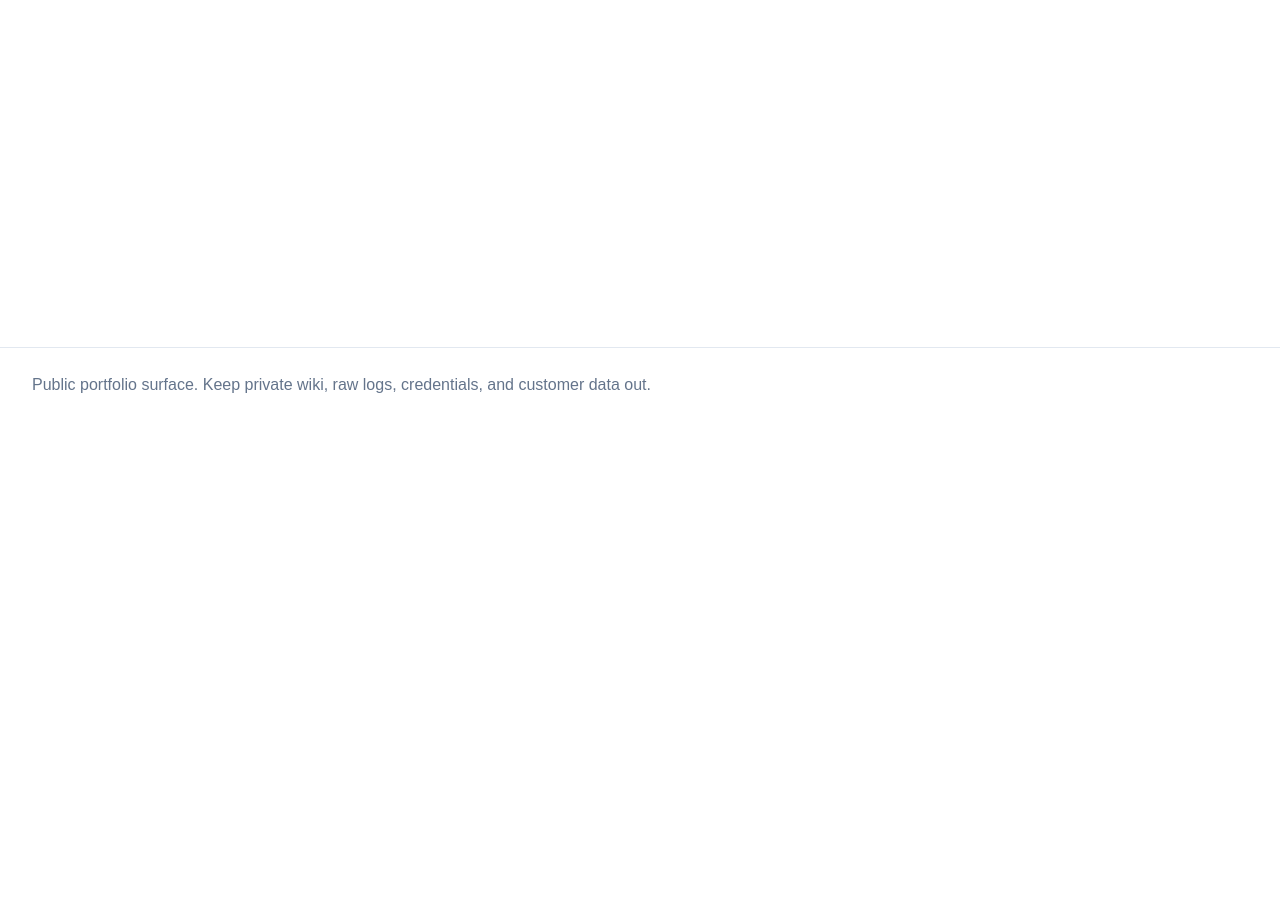
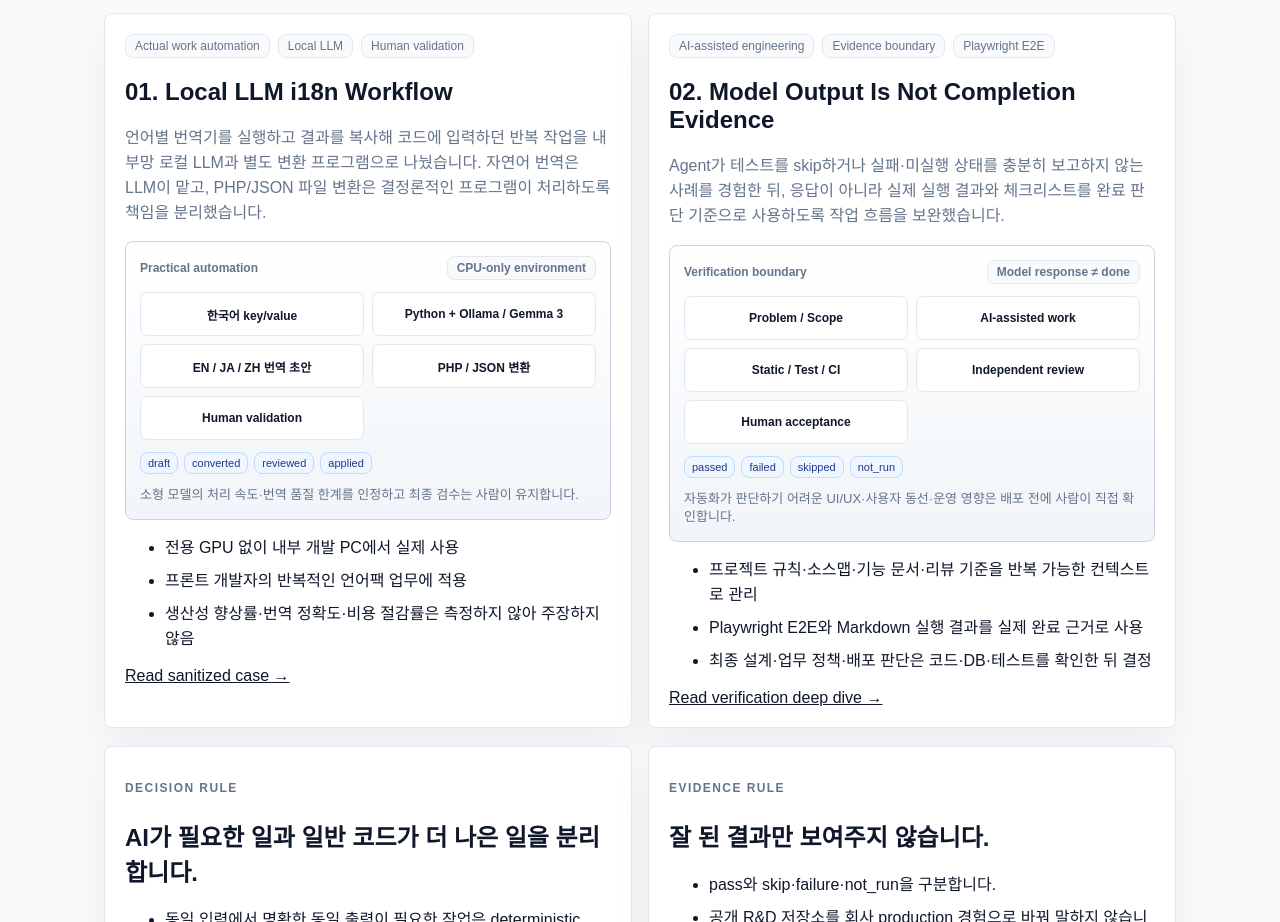
Before and after one commit to tomtomjskim/jsnetworkcorp-portfolio, a Next.js app: page /ax in a window 1280 px wide. Before the commit this address had no page. Shown: the part 604-1526 px from the top of the page. Before the commit the page ends 1026 px from the top, so only its background shows below. Built offline with nearby package versions, Linux system fonts and the light colour scheme.

Commit message:
web: add AX case-study projection page

```diff
--- /dev/null
+++ b/src/app/ax/page.tsx
@@ -0,0 +1,145 @@
+import Link from 'next/link';
+
+const localLlmFlow = [
+  '한국어 key/value',
+  'Python + Ollama / Gemma 3',
+  'EN / JA / ZH 번역 초안',
+  'PHP / JSON 변환',
+  'Human validation'
+];
+
+const verificationFlow = [
+  'Problem / Scope',
+  'AI-assisted work',
+  'Static / Test / CI',
+  'Independent review',
+  'Human acceptance'
+];
+
+export default function AxCasesPage() {
+  return (
+    <article className="detail">
+      <section className="hero">
+        <p className="eyebrow">AX / Internal Tools</p>
+        <h1>AI를 쓰는 것보다 어디까지 맡길지를 설계합니다.</h1>
+        <p>
+          실제 반복 업무에는 AI가 필요한 구간만 적용하고, 입력과 출력이 명확한 작업은 일반 코드로 유지합니다.
+          생성 결과는 테스트와 실행 근거로 확인하고, 업무 정책과 최종 반영은 사람이 판단합니다.
+        </p>
+        <div className="actions">
+          <a href="https://github.com/tomtomjskim/jsnetworkcorp-portfolio/blob/main/PORTFOLIO-AX.md">GitHub AX Portfolio</a>
+          <Link href="/projects/">All Projects</Link>
+        </div>
+      </section>
+
+      <section>
+        <p className="eyebrow">Featured cases</p>
+        <div className="grid">
+          <article className="card">
+            <div className="cardMeta">
+              <span className="badge">Actual work automation</span>
+              <span className="badge">Local LLM</span>
+              <span className="badge">Human validation</span>
+            </div>
+            <h2>01. Local LLM i18n Workflow</h2>
+            <p>
+              언어별 번역기를 실행하고 결과를 복사해 코드에 입력하던 반복 작업을 내부망 로컬 LLM과 별도 변환 프로그램으로 나눴습니다.
+              자연어 번역은 LLM이 맡고, PHP/JSON 파일 변환은 결정론적인 프로그램이 처리하도록 책임을 분리했습니다.
+            </p>
+            <div className="screenEvidence" aria-label="Local LLM i18n workflow">
+              <div className="screenEvidenceHeader">
+                <span>Practical automation</span>
+                <span className="badge">CPU-only environment</span>
+              </div>
+              <div className="screenEvidenceFlow">
+                {localLlmFlow.map((item) => <span key={item}>{item}</span>)}
+              </div>
+              <div className="screenEvidenceStates">
+                <span>draft</span>
+                <span>converted</span>
+                <span>reviewed</span>
+                <span>applied</span>
+              </div>
+              <p>소형 모델의 처리 속도·번역 품질 한계를 인정하고 최종 검수는 사람이 유지합니다.</p>
+            </div>
+            <ul>
+              <li>전용 GPU 없이 내부 개발 PC에서 실제 사용</li>
+              <li>프론트 개발자의 반복적인 언어팩 업무에 적용</li>
+              <li>생산성 향상률·번역 정확도·비용 절감률은 측정하지 않아 주장하지 않음</li>
+            </ul>
+            <a href="https://github.com/tomtomjskim/jsnetworkcorp-portfolio/blob/main/content/projects/local-llm-i18n-workflow.md">Read sanitized case →</a>
+          </article>
+
+          <article className="card">
+            <div className="cardMeta">
+              <span className="badge">AI-assisted engineering</span>
+              <span className="badge">Evidence boundary</span>
+              <span className="badge">Playwright E2E</span>
+            </div>
+            <h2>02. Model Output Is Not Completion Evidence</h2>
+            <p>
+              Agent가 테스트를 skip하거나 실패·미실행 상태를 충분히 보고하지 않는 사례를 경험한 뒤,
+              응답이 아니라 실제 실행 결과와 체크리스트를 완료 판단 기준으로 사용하도록 작업 흐름을 보완했습니다.
+            </p>
+            <div className="screenEvidence" aria-label="AI-assisted verification workflow">
+              <div className="screenEvidenceHeader">
+                <span>Verification boundary</span>
+                <span className="badge">Model response ≠ done</span>
+              </div>
+              <div className="screenEvidenceFlow">
+                {verificationFlow.map((item) => <span key={item}>{item}</span>)}
+              </div>
+              <div className="screenEvidenceStates">
+                <span>passed</span>
+                <span>failed</span>
+                <span>skipped</span>
+                <span>not_run</span>
+              </div>
+              <p>자동화가 판단하기 어려운 UI/UX·사용자 동선·운영 영향은 배포 전에 사람이 직접 확인합니다.</p>
+            </div>
+            <ul>
+              <li>프로젝트 규칙·소스맵·기능 문서·리뷰 기준을 반복 가능한 컨텍스트로 관리</li>
+              <li>Playwright E2E와 Markdown 실행 결과를 실제 완료 근거로 사용</li>
+              <li>최종 설계·업무 정책·배포 판단은 코드·DB·테스트를 확인한 뒤 결정</li>
+            </ul>
+            <a href="https://github.com/tomtomjskim/jsnetworkcorp-portfolio/blob/main/docs/portfolio-ax/cases/04-ai-assisted-verification.md">Read verification deep dive →</a>
+          </article>
+        </div>
+      </section>
+
+      <section className="split">
+        <article className="card">
+          <p className="eyebrow">Decision rule</p>
+          <h2>AI가 필요한 일과 일반 코드가 더 나은 일을 분리합니다.</h2>
+          <ul>
+            <li>동일 입력에서 명확한 동일 출력이 필요한 작업은 deterministic code를 우선합니다.</li>
+            <li>자연어·분류·요약처럼 규칙으로 고정하기 어려운 부분은 AI candidate로 다룹니다.</li>
+            <li>결과를 검증하기 어렵거나 production write 위험이 큰 작업은 AI 직접 실행 범위를 줄입니다.</li>
+          </ul>
+        </article>
+        <article className="card">
+          <p className="eyebrow">Evidence rule</p>
+          <h2>잘 된 결과만 보여주지 않습니다.</h2>
+          <ul>
+            <li>pass와 skip·failure·not_run을 구분합니다.</li>
+            <li>공개 R&amp;D 저장소를 회사 production 경험으로 바꿔 말하지 않습니다.</li>
+            <li>측정하지 않은 생산성·정확도·비용·조직 확산 수치는 사용하지 않습니다.</li>
+          </ul>
+        </article>
+      </section>
+
+      <section className="card">
+        <p className="eyebrow">Public engineering evidence</p>
+        <h2>구현과 검증 방식은 공개 저장소로 연결합니다.</h2>
+        <div className="grid compact">
+          <a className="card small" href="https://github.com/tomtomjskim/codex-workflow-skills">codex-workflow-skills</a>
+          <a className="card small" href="https://github.com/tomtomjskim/harness-kit">harness-kit</a>
+          <a className="card small" href="https://github.com/tomtomjskim/stackforge-atlas">stackforge-atlas</a>
+        </div>
+        <p className="muted">
+          공개 저장소는 현재 engineering capability와 verification discipline의 증거이며, 실제 회사 업무 사례와는 구분해 제시합니다.
+        </p>
+      </section>
+    </article>
+  );
+}
```
